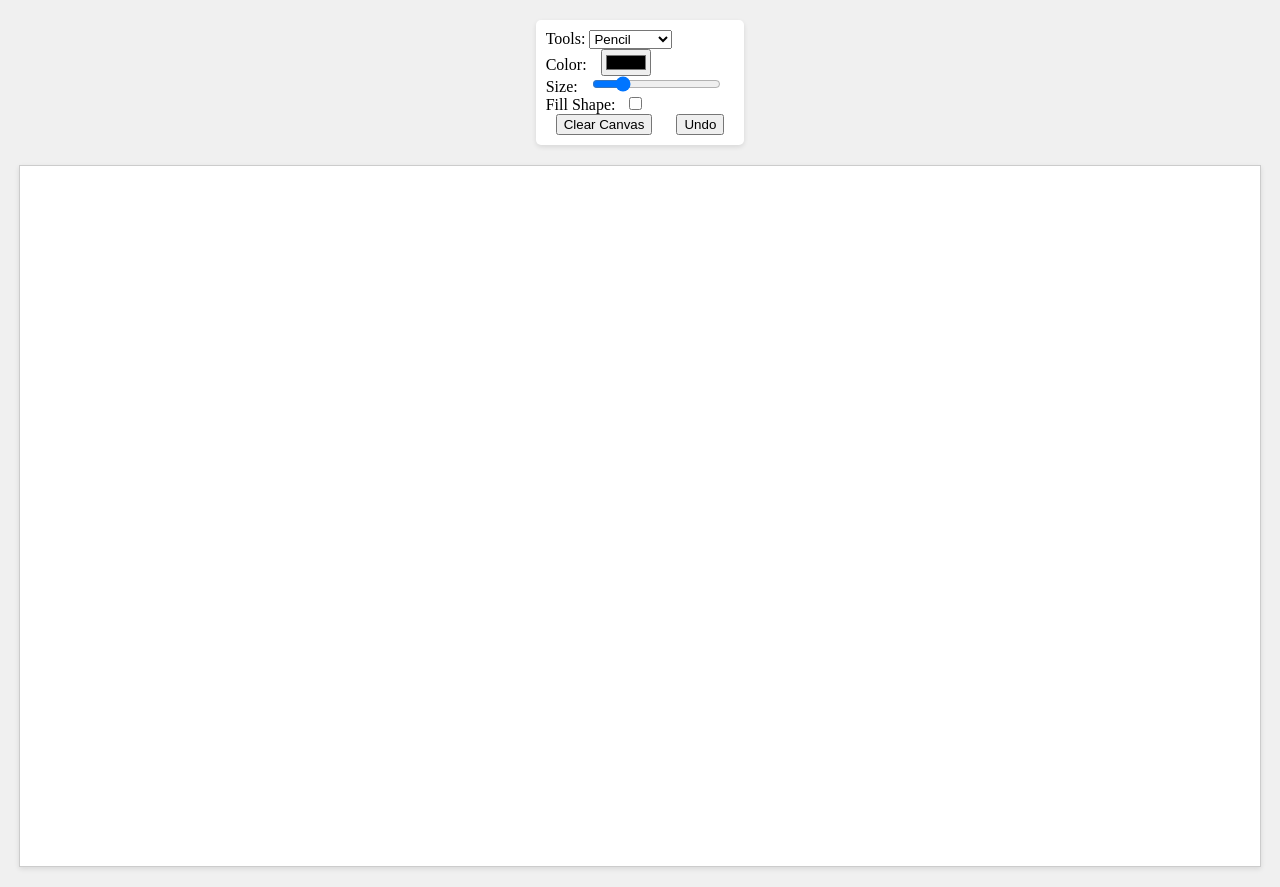
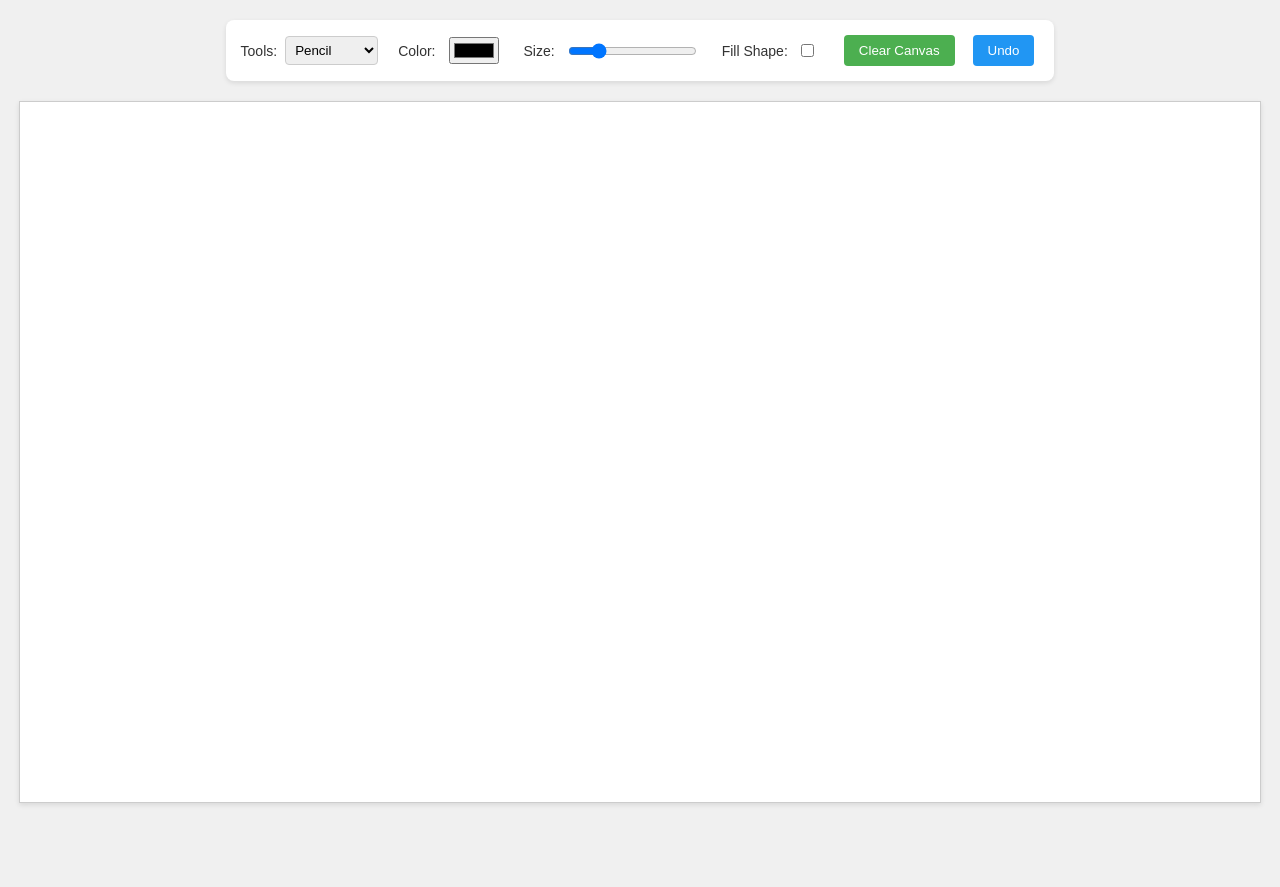
Before and after one commit to ideaus/collaborative-whiteboard, a website: page index.html in a window 1280 px wide. After the commit the page ends 823 px from the top, so only its background shows below. Drawn offline with Linux system fonts and the light colour scheme.

Commit message:
Update styles.css

```diff
--- a/public/styles.css
+++ b/public/styles.css
@@ -5,22 +5,66 @@ body {
     flex-direction: column;
     align-items: center;
     background-color: #f0f0f0;
+    font-family: Arial, sans-serif;
 }
 
 .toolbar {
     margin-bottom: 20px;
-    padding: 10px;
+    padding: 15px;
     background-color: white;
-    border-radius: 5px;
+    border-radius: 8px;
     box-shadow: 0 2px 5px rgba(0,0,0,0.1);
+    display: flex;
+    gap: 20px;
+    flex-wrap: wrap;
+}
+
+.tool-group {
+    display: flex;
+    align-items: center;
+    gap: 8px;
+}
+
+.tool-group label {
+    font-size: 14px;
+    color: #333;
+}
+
+#toolSelect {
+    padding: 5px;
+    border-radius: 4px;
+    border: 1px solid #ccc;
 }
 
 .toolbar input, .toolbar button {
-    margin: 0 10px;
+    margin: 0 5px;
+}
+
+.toolbar button {
+    padding: 8px 15px;
+    background-color: #4CAF50;
+    color: white;
+    border: none;
+    border-radius: 4px;
+    cursor: pointer;
+    transition: background-color 0.3s;
+}
+
+.toolbar button:hover {
+    background-color: #45a049;
+}
+
+#undoBtn {
+    background-color: #2196F3;
+}
+
+#undoBtn:hover {
+    background-color: #1976D2;
 }
 
 #whiteboard {
     border: 1px solid #ccc;
     background-color: white;
     box-shadow: 0 2px 5px rgba(0,0,0,0.1);
+    cursor: crosshair;
 }
```
